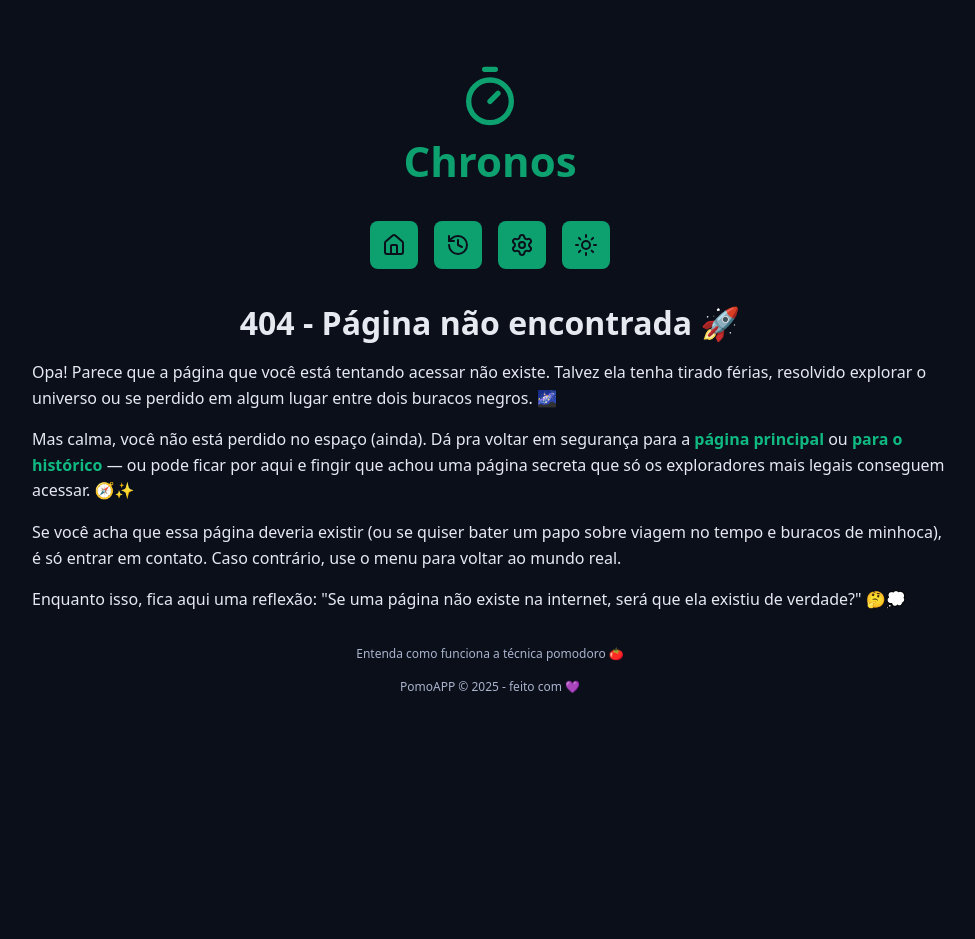
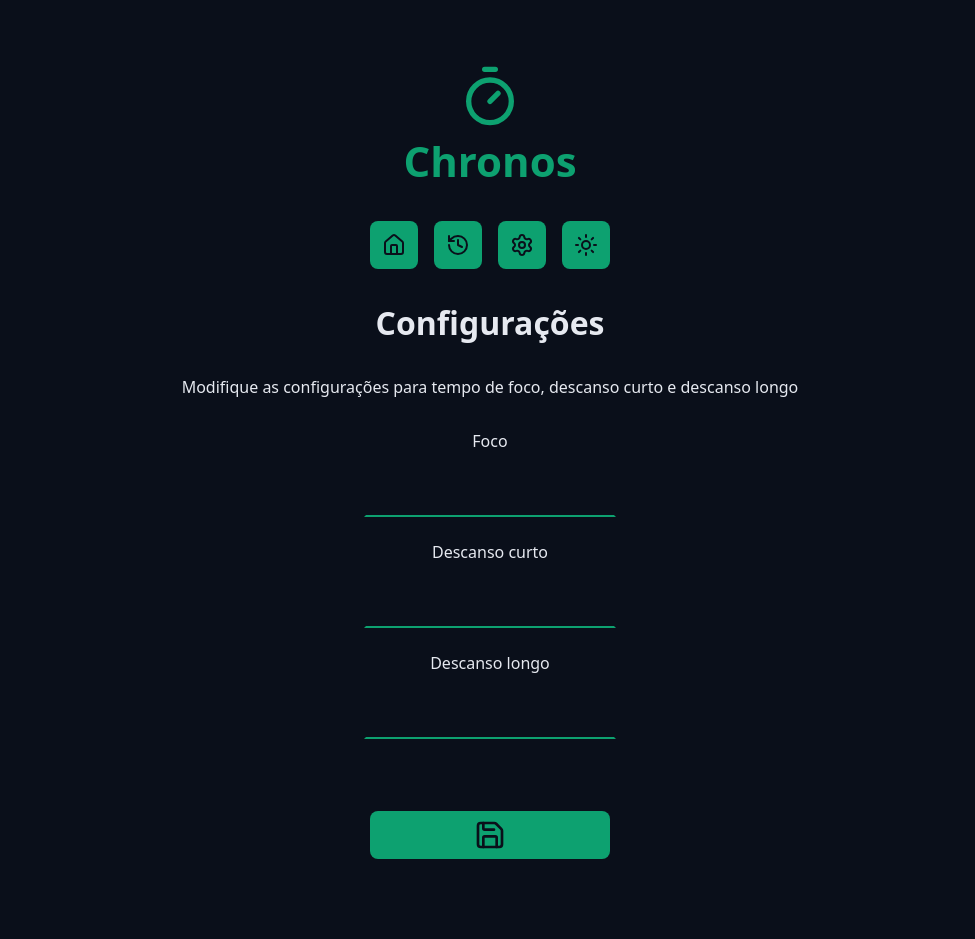
Before and after one commit to sidney-cardoso/pomoApp, a React (Vite) app: page /settings in a window 1280 px wide. Shown: the top 939 px of the page, without its empty margins (150-1125 px from the left). Before the commit the page ends 800 px from the top, so only its background shows below. Built offline with nearby package versions, Linux system fonts and the light colour scheme.

Commit message:
Estrutura da página de configuração

```diff
--- /dev/null
+++ b/src/pages/Settings/index.tsx
@@ -0,0 +1,53 @@
+import { Container } from '../../components/Container';
+import { Template } from '../../templates/Template';
+import { Heading } from '../../components/Heading';
+import { Input } from '../../components/Input';
+import { Button } from '../../components/Button';
+
+import { SaveIcon } from 'lucide-react';
+
+import '../../styles/global.css';
+import '../../styles/theme.css';
+
+export function Settings() {
+	return (
+		<Template>
+			<Container>
+				<Heading>Configurações</Heading>
+			</Container>
+			<Container>
+				<p style={{ textAlign: 'center' }}>
+					Modifique as configurações para tempo de foco, descanso
+					curto e descanso longo
+				</p>
+			</Container>
+
+			<Container>
+				<form action='' className='form'>
+					<div className='form-row'>
+						<Input id='work-time' labelText='Foco' />
+					</div>
+					<div className='form-row'>
+						<Input
+							id='short-break-time'
+							labelText='Descanso curto'
+						/>
+					</div>
+					<div className='form-row'>
+						<Input
+							id='long-break-time'
+							labelText='Descanso longo'
+						/>
+					</div>
+					<div className='form-row'>
+						<Button
+							icon={<SaveIcon />}
+							aria-label='Salvar configurações'
+							title='Salvar configurações'
+						/>
+					</div>
+				</form>
+			</Container>
+		</Template>
+	);
+}
--- a/src/routers/mainRouter/index.tsx
+++ b/src/routers/mainRouter/index.tsx
@@ -5,6 +5,7 @@ import { History } from '../../pages/History';
 
 import { BrowserRouter, Route, Routes, useLocation } from 'react-router-dom';
 import { useEffect } from 'react';
+import { Settings } from '../../pages/Settings';
 
 function ScrollToTop() {
 	const { pathname } = useLocation();
@@ -21,8 +22,9 @@ export function MainRouter() {
 		<BrowserRouter>
 			<Routes>
 				<Route path='/' element={<Home />} />
+				<Route path='/history' element={<History />} />
+				<Route path='/settings' element={<Settings />} />
 				<Route path='/about-pomodoro' element={<About />} />
-				<Route path='/history' element={<History />} />
 
 				<Route path='*' element={<NotFound />} />
 			</Routes>
```
